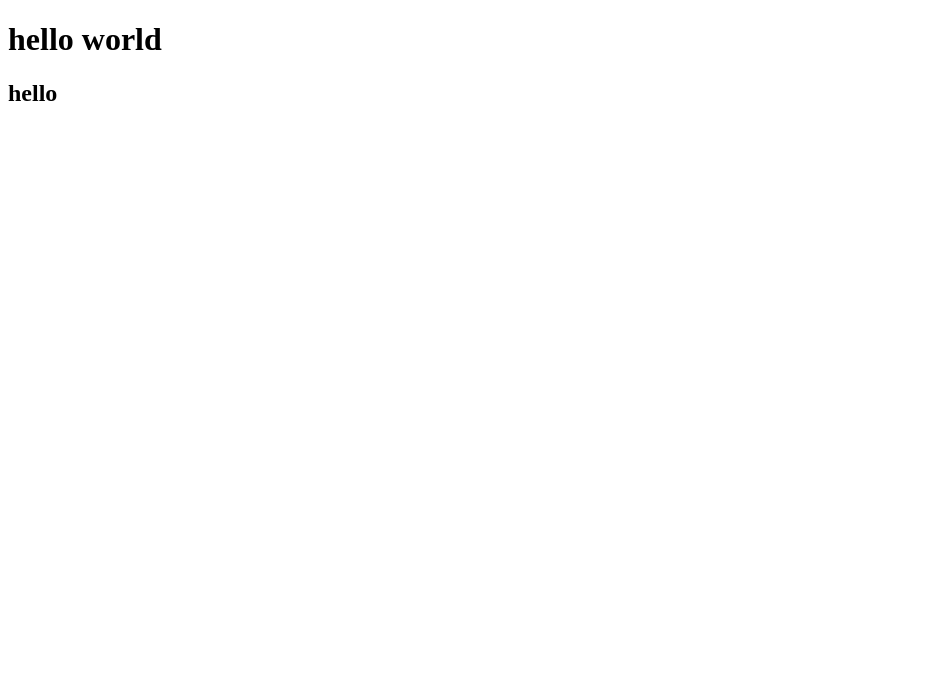
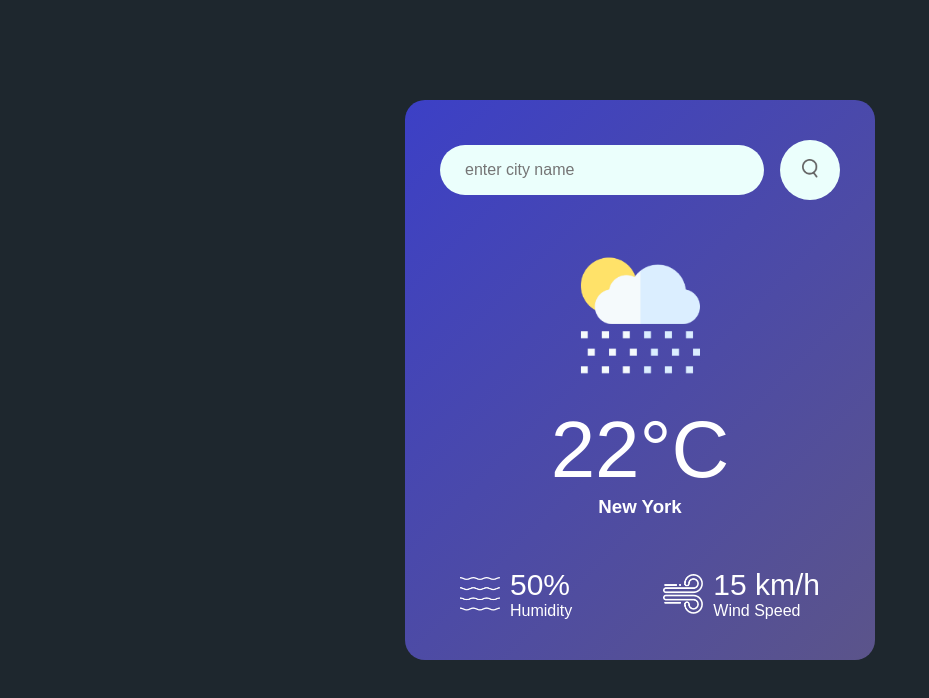
Before and after one commit to hassnein7/Weather-App, a plain HTML site: page index.html in a window 1280 px wide. Shown: the whole page, without its empty margins (0-929 px from the left). Drawn offline with Linux system fonts and the light colour scheme; no server answers.

Commit message:
Add weather app assets and initial setup

```diff
--- a/index.html
+++ b/index.html
@@ -3,10 +3,66 @@
 <head>
     <meta charset="UTF-8">
     <meta name="viewport" content="width=device-width, initial-scale=1.0">
-    <title>Document</title>
+    <title>Weather App</title>
+    <link rel="stylesheet" href="style.css">
 </head>
 <body>
-    <h1>hello world</h1>
-    <h2> hello</h2>
+    <div class="card">
+        <div class="search">
+            <input type="text" placeholder="enter city name" spellcheck="false">
+            <button><img src="images/search.png" alt="">
+            </button>
+        </div>
+        <div class="weather">
+            <img src="images/rain.png" class="weather-icon">
+            <h1 class="temp">22°C</h1>
+            <h3 class="city">New York</h3>
+            <div class="details">
+                <div class="col">
+                    <img src="images/humidity.png" alt="">
+                    <div>
+                        <p class="humidity">50%</p>
+                        <p>Humidity</p>
+                    </div>
+                </div>
+                <div class="col">
+                    <img src="images/wind.png" alt="">
+                    <div>
+                        <p class="wind">15 km/h</p>
+                        <p>Wind Speed</p>
+                    </div>
+                </div>
+            </div>
+        </div>
+    </div>
+
+    <script>
+        const apikey = "0cc5a62378a401cf4529ffe97317dc67";
+        const apiurl = "https://api.openweathermap.org/data/2.5/weather?units=metric&q=";
+
+        const searchBOX = document.querySelector(".search input");
+        const searchBtn = document.querySelector(".search button");
+
+
+        async function checkweather(city){
+            const response = await fetch(apiurl + city + `&appid=${apikey}`);
+            var data = await response.json();
+
+            console.log(data);
+
+            document.querySelector(".city").innerHTML = data.name;
+            document.querySelector(".temp").innerHTML = Math.round(data.main.temp)+"°C";
+            document.querySelector(".humidity").innerHTML = data.main.humidity+"%";
+            document.querySelector(".wind").innerHTML = data.wind.speed + " km/h";
+
+
+
+        }
+
+        searchBtn.addEventListener("click", ()=>{
+            checkweather(searchBOX.value);
+        } )
+        checkweather("New York");
+    </script>
 </body>
 </html>
--- /dev/null
+++ b/style.css
@@ -0,0 +1,97 @@
+*{
+    margin: 0;
+    padding: 0;
+    font-family: 'Poppins', sans-serif;
+    box-sizing: border-box;
+}
+
+body{
+    background: #1e272e;
+}
+
+.card{
+    width: 90%;
+    max-width: 470px;
+    background: linear-gradient(135deg, #3c40c6, #5b548a);
+    color: #fff;
+    margin: 100px auto 0;
+    border-radius: 20px;
+    padding: 40px 35px;
+    text-align: center;
+}
+
+.search{
+    width: 100%;
+    display: flex;
+    align-items: center;
+    justify-content: space-between;
+}
+
+.search input{
+    border: 0;
+    outline: 0;
+    background: #ebfffc;
+    color: #555;
+    padding: 10px 25px;
+    height: 50px;
+    border-radius: 30px;
+    flex: 1;
+    margin-right: 16px;
+    font-size: 16px;
+}
+
+.search button{
+    border: 0;
+    outline: 0;
+    background: #ebfffc;
+    border-radius: 50%;
+    width: 60px;
+    height: 60px;
+    cursor: pointer;
+}
+
+
+.search button img{
+    width: 16px;
+}
+
+
+.weather-icon{
+    width: 170px;
+    margin-top: 30px;
+}
+
+
+.weather h1{
+    font-size: 80px;
+    font-weight: 500;
+}
+
+.weather h2{
+    font-size: 45px;
+    font-weight: 400;
+    margin-top: -10px;
+}
+
+.details{
+    display: flex;
+    align-items: center;
+    justify-content: space-between;
+    padding: 0 20px ;
+    margin-top: 50px;
+}
+
+.col{
+    display: flex;
+    align-items: center;
+    text-align: left;
+}
+
+.col img{
+    width: 40px;
+    margin-right: 10px;
+}
+
+.humidity , .wind{
+    font-size: 30px;
+}
```
Also changed, not shown: bs-config.js (added, +63 -0 lines), images/clear.png (added), images/clouds.png (added), images/drizzle.png (added), images/humidity.png (added), images/mist.png (added), images/rain.png (added), images/search.png (added), images/snow.png (added), images/wind.png (added).
